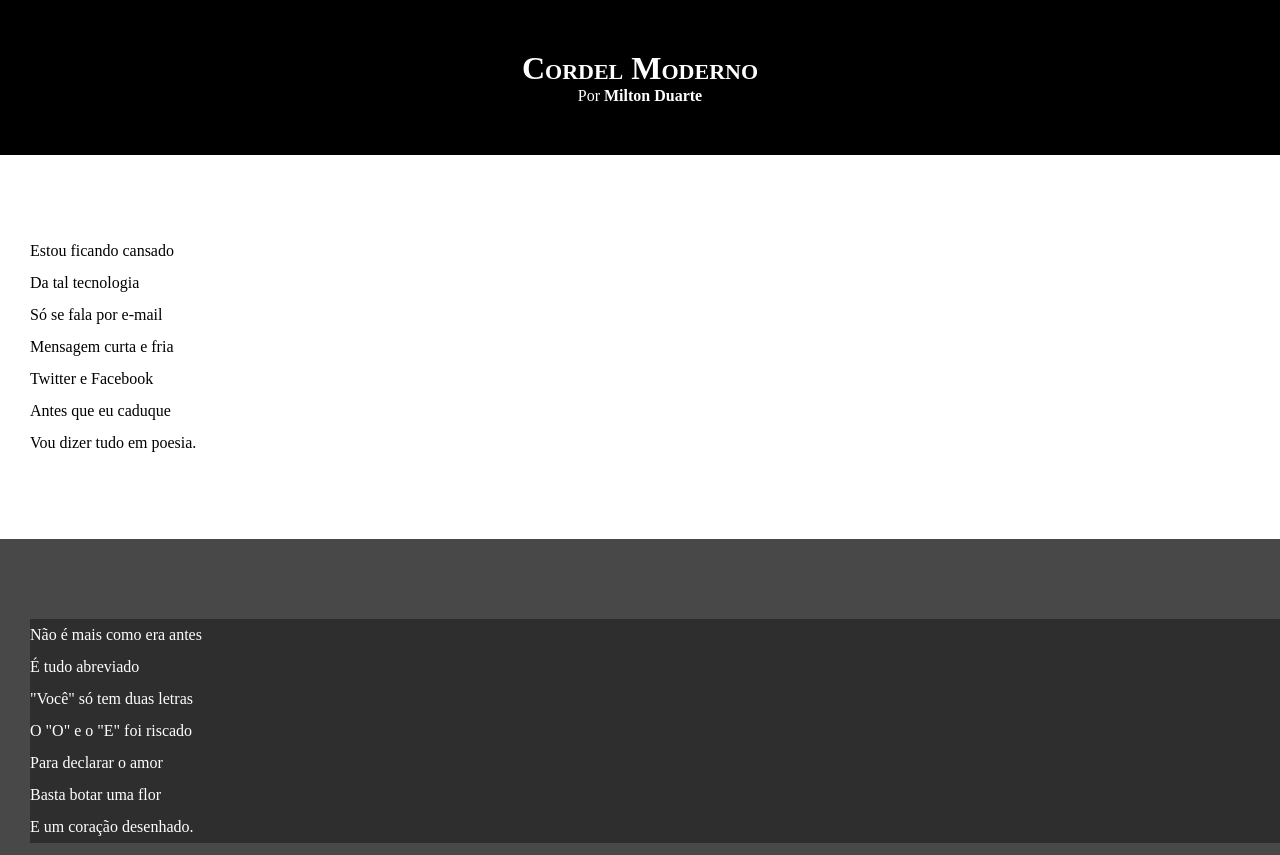
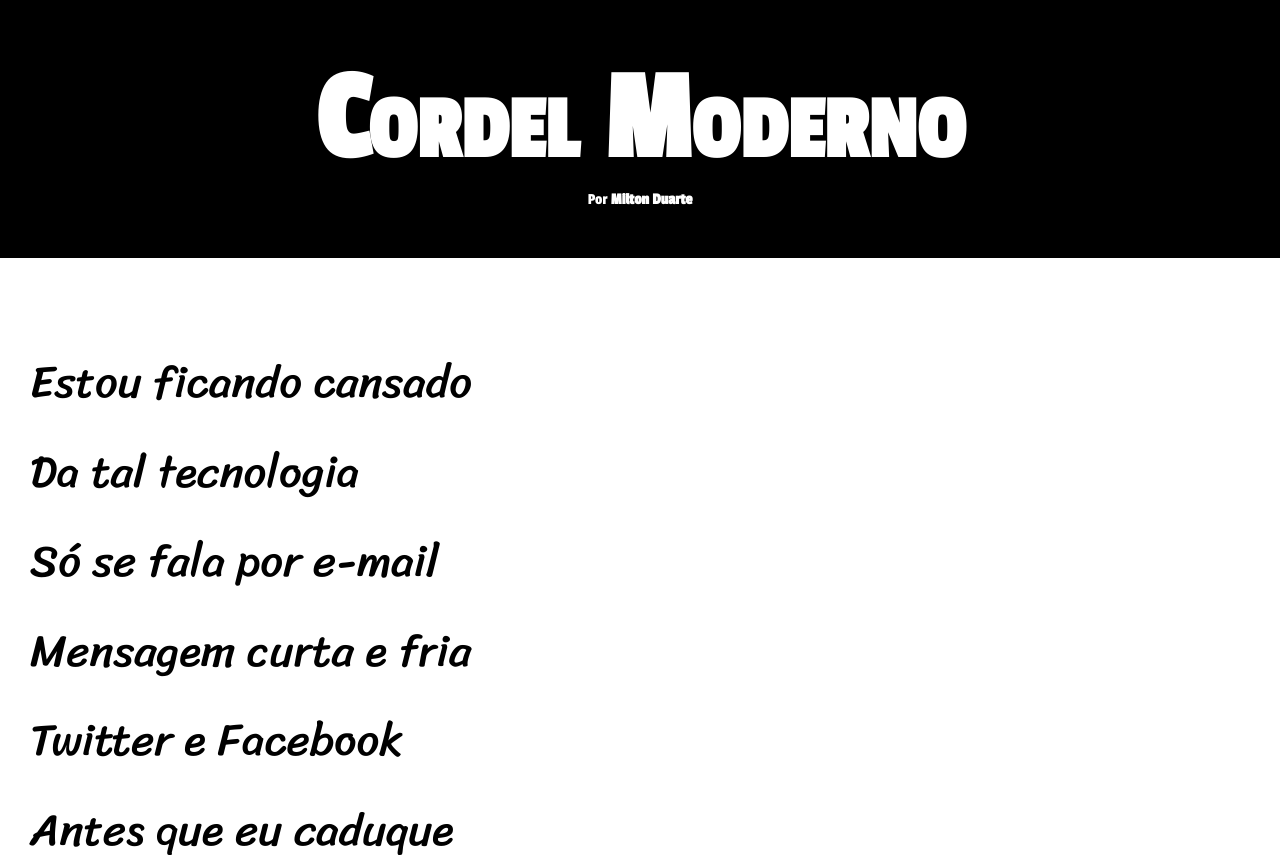
Before and after one commit to Andre2kLuiz/html-css, a plain HTML site: page Desafio/De012/index.html in a window 1280 px wide. Shown: the top 855 px of the page. Drawn offline with Linux system fonts and the light colour scheme.

Commit message:
atualização css

```diff
--- a/Desafio/De012/estilo/style.css
+++ b/Desafio/De012/estilo/style.css
@@ -1,24 +1,39 @@
 @charset "UTF-8";
+
+@import url('https://fonts.googleapis.com/css2?family=Passion+One&display=swap');
+
+@import url('https://fonts.googleapis.com/css2?family=Sriracha&display=swap');
+
+:root {
+    --fonte1: Verdana, Geneva, Tahoma, sans-serif;
+    --fonte2: 'Passion One', cursive;
+    --fonte3: 'Sriracha', cursive;
+}
 
 * {
     margin: 0px;
     padding: 0px;
+    font-size: 1em;
 }
 
 html, body {
     min-height: 100vh;
     background-color: darkgrey;
+    font-family: var(--fonte1);
 }
 
 header {
     background-color: black;
     color: white;
     text-align: center;
+    font-family: var(--fonte2);
+
 }
 
 header > h1 {
     padding-top: 50px;
     font-variant: small-caps;
+    font-size: 10vw;
 }
 
 header > p {
@@ -40,6 +55,8 @@ section {
     padding-bottom: 10vh;
     line-height: 2em;
     padding-left: 30px;
+    font-family: var(--fonte3);
+    font-size: 3.5vw;
 }
 
 section.normal {
@@ -53,6 +70,8 @@ section.imagem {
 }
 
 section.imagem > p {
+    display: inline-block;
+    padding: 5px;
     background-color: rgba(0, 0, 0, 0.367);
 }
 
```
